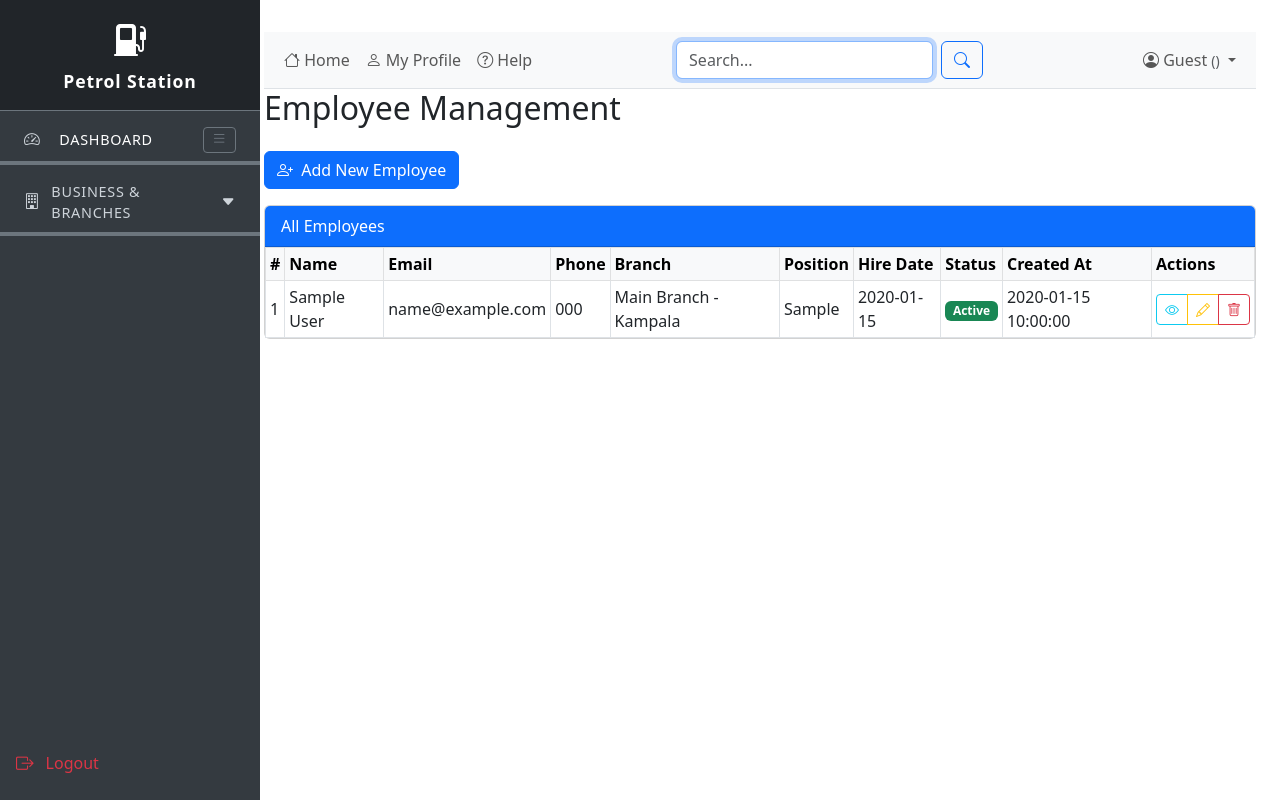
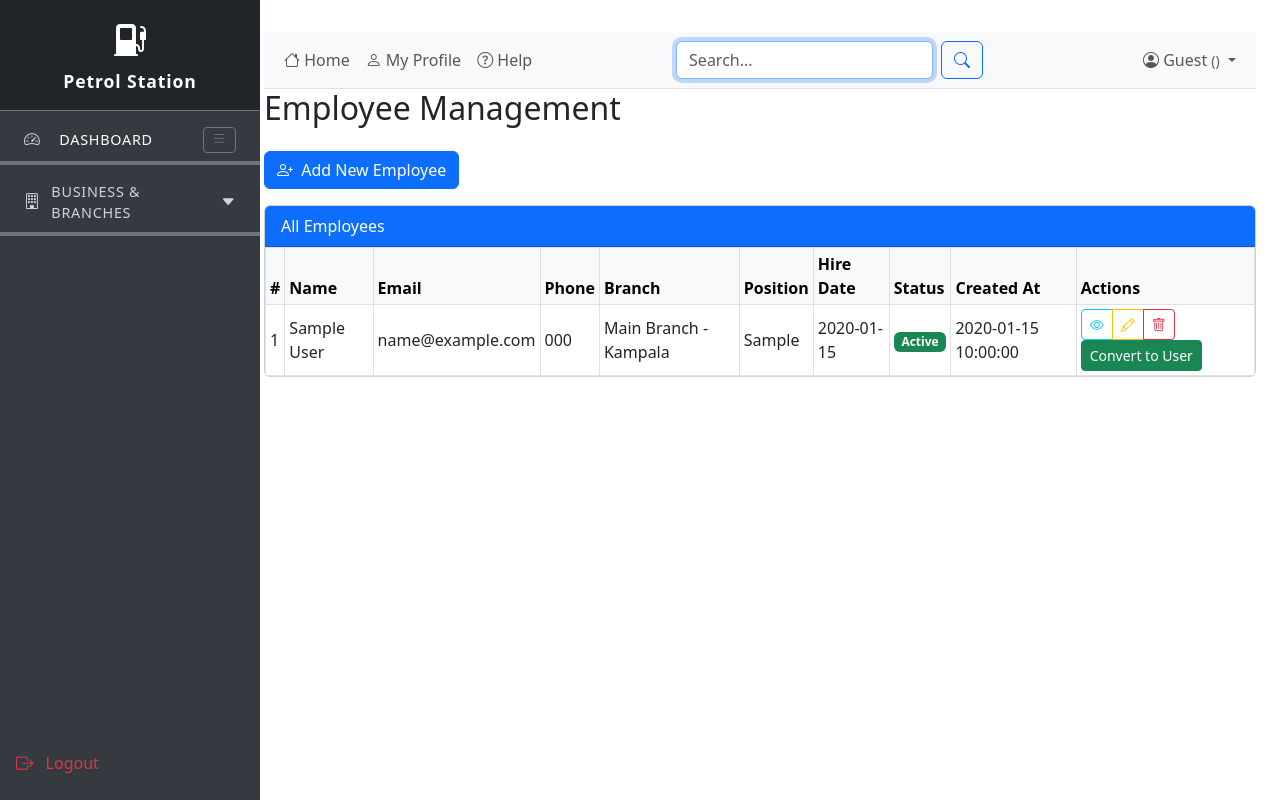
Before and after one commit to AtwongereVianney/fuelstation, a PHP site: page /public/employee_management.php in a window 1280 px wide. Run offline with PHP 8.4, Linux system fonts and the light colour scheme; data comes from the database, SQL or seed files in the repository; tables that the repository leaves empty hold one stand-in row (values such as "Sample post").

Commit message:
add employee direct to user

```diff
--- a/public/employee_management.php
+++ b/public/employee_management.php
@@ -41,6 +41,12 @@ if ($_SERVER['REQUEST_METHOD'] === 'POST' && isset($_POST['add_employee'])) {
             mysqli_stmt_bind_param($insert_stmt, 'iissssssss', $business_id, $branch_id, $employee_code, $first_name, $last_name, $email, $phone, $position, $hire_date, $status);
             if (mysqli_stmt_execute($insert_stmt)) {
                 $add_success = true;
+
+                // Send congratulatory email to the new employee
+                require_once '../includes/email_helper.php';
+                $congrats_subject = 'Congratulations! You are now part of our team';
+                $congrats_body = "Dear $first_name $last_name,\n\nCongratulations! You have been added as an employee at our fuel station. We are excited to have you as part of our team.\n\nIf you have any questions, please contact your supervisor.\n\nBest regards,\nFuel Station Management Team";
+                send_email($email, $congrats_subject, $congrats_body);
             } else {
                 $add_errors[] = 'Failed to add employee.';
             }
@@ -89,6 +95,65 @@ if ($_SERVER['REQUEST_METHOD'] === 'POST' && isset($_POST['delete_employee'])) {
         mysqli_stmt_bind_param($stmt, 'i', $id);
         mysqli_stmt_execute($stmt);
         mysqli_stmt_close($stmt);
+    }
+}
+
+// Handle Convert Employee to User
+if ($_SERVER['REQUEST_METHOD'] === 'POST' && isset($_POST['convert_to_user'])) {
+    $emp_id = intval($_POST['emp_id'] ?? 0);
+    if ($emp_id) {
+        // Fetch employee details
+        $emp_sql = "SELECT * FROM employees WHERE id = ? AND deleted_at IS NULL LIMIT 1";
+        $emp_stmt = mysqli_prepare($conn, $emp_sql);
+        mysqli_stmt_bind_param($emp_stmt, 'i', $emp_id);
+        mysqli_stmt_execute($emp_stmt);
+        $emp_result = mysqli_stmt_get_result($emp_stmt);
+        $emp = mysqli_fetch_assoc($emp_result);
+        mysqli_stmt_close($emp_stmt);
+        if ($emp) {
+            // Check if already a user
+            $check_sql = "SELECT id FROM users WHERE email = ? AND deleted_at IS NULL LIMIT 1";
+            $check_stmt = mysqli_prepare($conn, $check_sql);
+            mysqli_stmt_bind_param($check_stmt, 's', $emp['email']);
+            mysqli_stmt_execute($check_stmt);
+            $check_result = mysqli_stmt_get_result($check_stmt);
+            $already_user = mysqli_fetch_assoc($check_result);
+            mysqli_stmt_close($check_stmt);
+            if ($already_user) {
+                $add_errors[] = 'Employee is already a user.';
+            } else {
+                // Generate username and password
+                $username = strtolower(preg_replace('/\s+/', '', $emp['first_name'] . $emp['last_name']));
+                $password = substr(bin2hex(random_bytes(4)), 0, 8); // 8-char random password
+                $hashed_password = password_hash($password, PASSWORD_DEFAULT);
+                $status = 'active';
+                // Insert into users
+                $insert_sql = "INSERT INTO users (business_id, branch_id, username, email, phone, password, first_name, last_name, status, created_at) VALUES (?, ?, ?, ?, ?, ?, ?, ?, ?, NOW())";
+                $insert_stmt = mysqli_prepare($conn, $insert_sql);
+                mysqli_stmt_bind_param($insert_stmt, 'iisssssss', $emp['business_id'], $emp['branch_id'], $username, $emp['email'], $emp['phone'], $hashed_password, $emp['first_name'], $emp['last_name'], $status);
+                if (mysqli_stmt_execute($insert_stmt)) {
+                    $new_user_id = mysqli_insert_id($conn);
+                    // Assign default role (fuel_attendant, id=5)
+                    $role_id = 5;
+                    $role_insert_sql = "INSERT INTO user_roles (user_id, role_id) VALUES (?, ?)";
+                    $role_insert_stmt = mysqli_prepare($conn, $role_insert_sql);
+                    mysqli_stmt_bind_param($role_insert_stmt, 'ii', $new_user_id, $role_id);
+                    mysqli_stmt_execute($role_insert_stmt);
+                    mysqli_stmt_close($role_insert_stmt);
+                    // Email credentials
+                    require_once '../includes/email_helper.php';
+                    $subject = 'Your User Account Has Been Created';
+                    $body = "Dear {$emp['first_name']} {$emp['last_name']},\n\nYou have been granted access to the Fuel Station Management System.\n\nLogin Username: $username\nLogin Email: {$emp['email']}\nPassword: $password\n\nPlease log in and change your password as soon as possible.\n\nBest regards,\nFuel Station Management Team";
+                    send_email($emp['email'], $subject, $body);
+                    $add_success = true;
+                } else {
+                    $add_errors[] = 'Failed to convert employee to user.';
+                }
+                mysqli_stmt_close($insert_stmt);
+            }
+        } else {
+            $add_errors[] = 'Employee not found.';
+        }
     }
 }
 
@@ -214,6 +279,25 @@ while ($row = mysqli_fetch_assoc($branch_result)) {
                                                 <button class="btn btn-sm btn-outline-warning" data-bs-toggle="modal" data-bs-target="#editEmployeeModal<?php echo $emp['id']; ?>" title="Edit"><i class="bi bi-pencil"></i></button>
                                                 <button class="btn btn-sm btn-outline-danger" data-bs-toggle="modal" data-bs-target="#deleteEmployeeModal<?php echo $emp['id']; ?>" title="Delete"><i class="bi bi-trash"></i></button>
                                             </div>
+                                            <!-- Convert to User button -->
+                                            <?php
+                                            // Check if employee is already a user
+                                            $is_user = false;
+                                            $check_user_sql = "SELECT id FROM users WHERE email = ? AND deleted_at IS NULL LIMIT 1";
+                                            $check_user_stmt = mysqli_prepare($conn, $check_user_sql);
+                                            mysqli_stmt_bind_param($check_user_stmt, 's', $emp['email']);
+                                            mysqli_stmt_execute($check_user_stmt);
+                                            mysqli_stmt_store_result($check_user_stmt);
+                                            if (mysqli_stmt_num_rows($check_user_stmt) > 0) $is_user = true;
+                                            mysqli_stmt_close($check_user_stmt);
+                                            if (!$is_user): ?>
+                                            <form method="post" style="display:inline;">
+                                                <input type="hidden" name="emp_id" value="<?php echo $emp['id']; ?>">
+                                                <button type="submit" name="convert_to_user" class="btn btn-sm btn-success" onclick="return confirm('Convert this employee to a user?');">Convert to User</button>
+                                            </form>
+                                            <?php else: ?>
+                                            <span class="text-muted">User</span>
+                                            <?php endif; ?>
                                         </td>
                                     </tr>
                                 <?php endforeach; ?>
```
